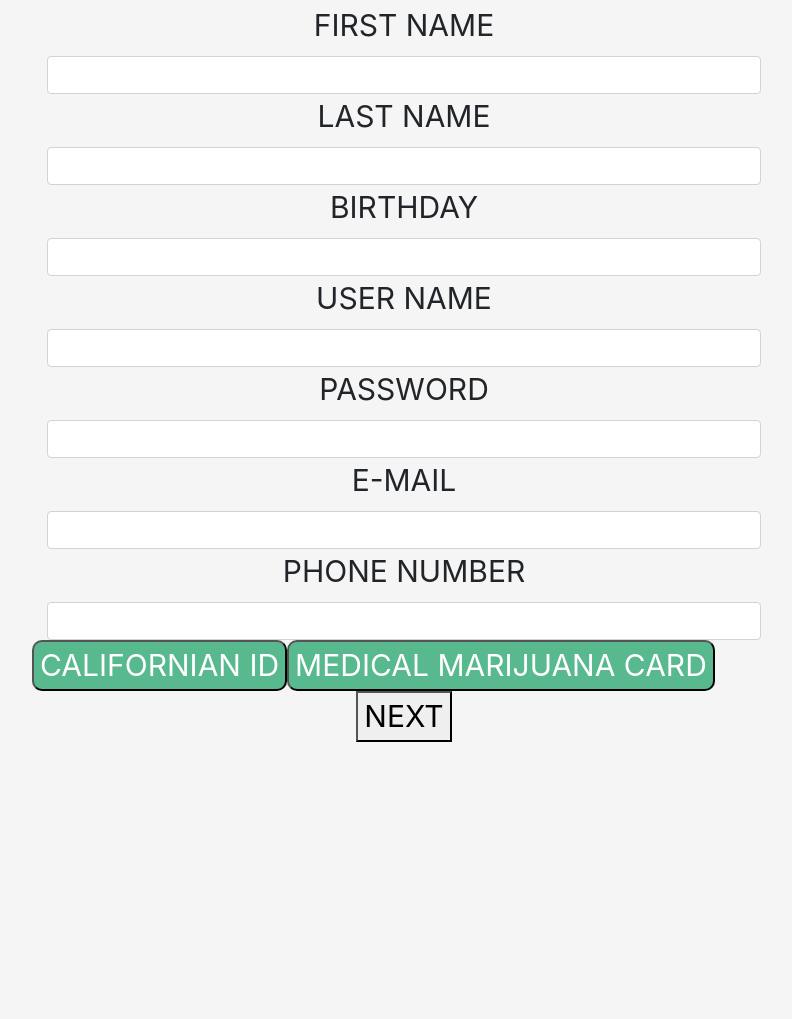
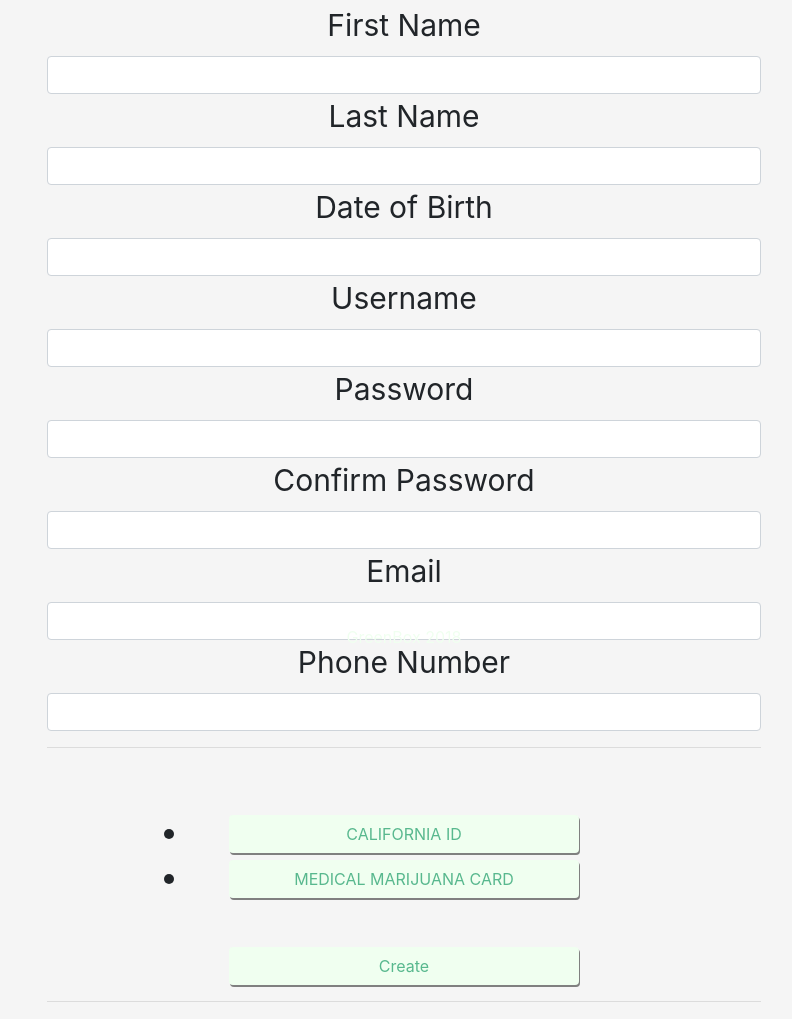
Before and after one commit to Swabisan/greenbox, a website: page account-creation/account-creation.html in a window 1280 px wide. Shown: the part 135-1154 px from the top of the page, without its empty margins (236-1028 px from the left). Before the commit the page ends 878 px from the top, so only its background shows below. Drawn offline with nearby package versions, Linux system fonts and the light colour scheme.

Commit message:
cleaned up login

```diff
--- a/account-creation/account-creation.html
+++ b/account-creation/account-creation.html
@@ -31,37 +31,53 @@
 			<div class="center-anchor">
 				<div class="text-center">
 					<form id="create-account" class="formBody">
-						<label for="firstName">FIRST NAME</label>
+						<label for="firstName">First Name</label>
 						<input type="text" class="form-control" id="firstName" placeholder="" value="" required="">
 
-						<label for="firstName">LAST NAME</label>
+						<label for="firstName">Last Name</label>
 						<input type="text" class="form-control" id="lastName" placeholder="" value="" required="">
 
-						<label for="firstName">BIRTHDAY</label>
+						<label for="firstName">Date of Birth</label>
 						<input type="text" class="form-control" id="birthday" placeholder="" value="" required="">
 
-						<label for="firstName">USER NAME</label>
+						<label for="firstName">Username</label>
 						<input type="text" class="form-control" id="userName" placeholder="" value="" required="">
 
-						<label for="firstName">PASSWORD</label>
-						<input type="text" class="form-control" id="password" placeholder="" value="" required="">
+						<label for="firstName">Password</label>
+						<input type="password" class="form-control" id="password" placeholder="" value="" required="">
 
-						<label for="firstName">E-MAIL</label>
+						<label for="firstName">Confirm Password</label>
+						<input type="password" class="form-control" id="password" placeholder="" value="" required="">
+
+						<label for="firstName">Email</label>
 						<input type="text" class="form-control" id="email" placeholder="" value="" required="">
 
-						<label for="firstName">PHONE NUMBER</label>
+						<label for="firstName">Phone Number</label>
 						<input type="text" class="form-control" id="phoneNumber" placeholder="" value="" required="">
-
-						<div class="row">
-							<button class="doc-button">CALIFORNIAN ID</button>
-
-							<button class="doc-button">MEDICAL MARIJUANA CARD</button>
+						<hr>
+						<div class="center-anchor">
+							<div class="text-center">
+								<ul class="in-line">
+									<li>
+										<button class="btn btn-greenbox-nomargin">CALIFORNIA ID</button>
+									</li>
+									<li>
+										<button class="btn btn-greenbox-nomargin">MEDICAL MARIJUANA CARD</button>
+									</li>
+								</ul>
+							</div>
 						</div>
-
-						<button class="submit">NEXT</button>
+						<br>
+						<button class="submit btn btn-greenbox">Create</button>
+						<hr>
 					</form>
 				</div>
 			</div>
+		</div>
+		<div class="footer">
+				<footer>
+					<p>GreenBox 2018</p>
+				</footer>
 		</div>
 	</div>
 
--- a/styles.css
+++ b/styles.css
@@ -30,6 +30,12 @@ color: rgb(88, 184, 142);
 width: 350px;
 box-shadow: 1px 2px grey;
 }
+.btn-greenbox-nomargin {
+background-color: honeydew;
+color: rgb(88, 184, 142);
+width: 350px;
+box-shadow: 1px 2px grey;
+}
 .grid-container {
 display: grid;
 grid-template-columns: auto auto 4;
@@ -41,19 +47,6 @@ padding: 20px;
 font-size: 30px;
 text-align: center;
 }
-.submit-button {
-  border-radius: 10px;
-  box-sizing: content-box;
-  background-color: rgb(88, 184, 142);
-  color: white;
-}
-
-.doc-button {
-  border-radius: 10px;
-  background-color: rgb(88, 184, 142);
-  color: white;
-}
-
 .fixed-row {
 display: flex;
 flex-wrap: wrap;
@@ -75,3 +68,6 @@ text-align: center;
 background-color: whitesmoke;
 padding: 10px;
 }
+.in-line {
+display: inline;
+}
```
Also changed, not shown: index.html (+2 -2 lines), login/login.html (+10 -15 lines). Lines whose indentation alone changed are shown as unchanged.
